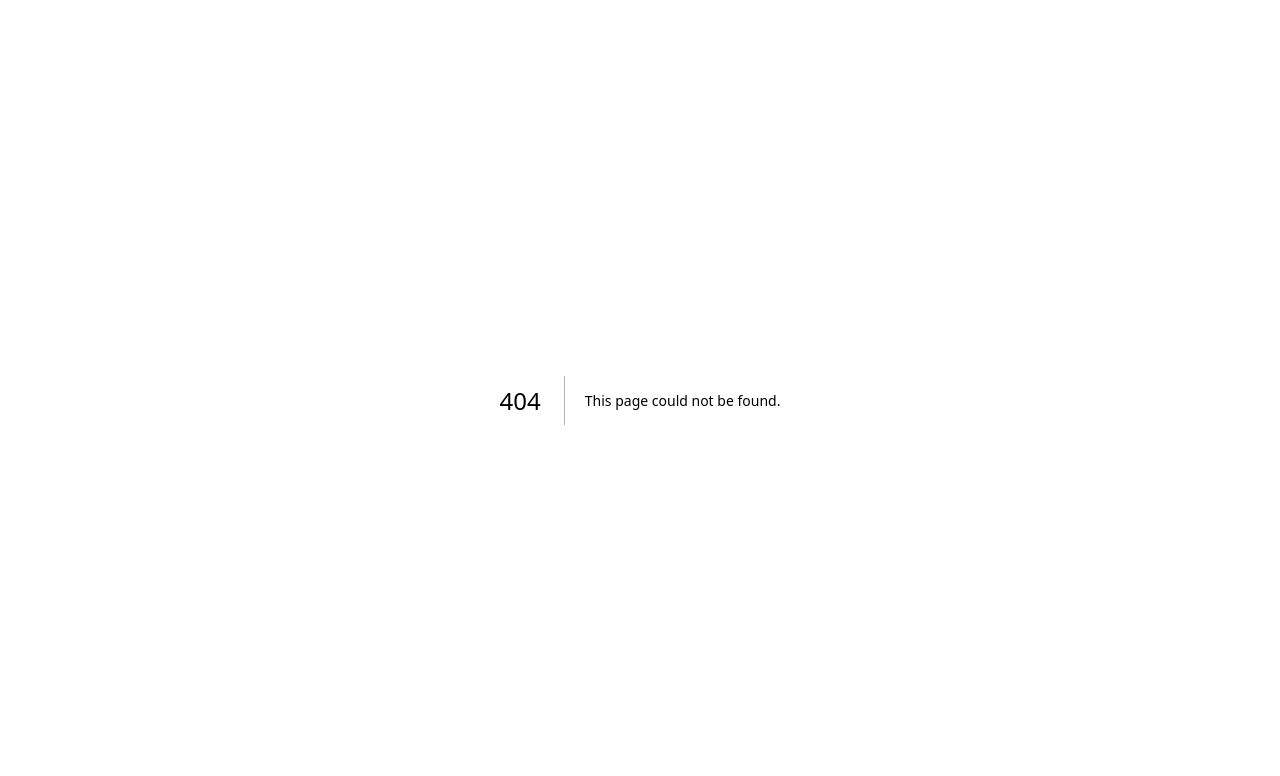
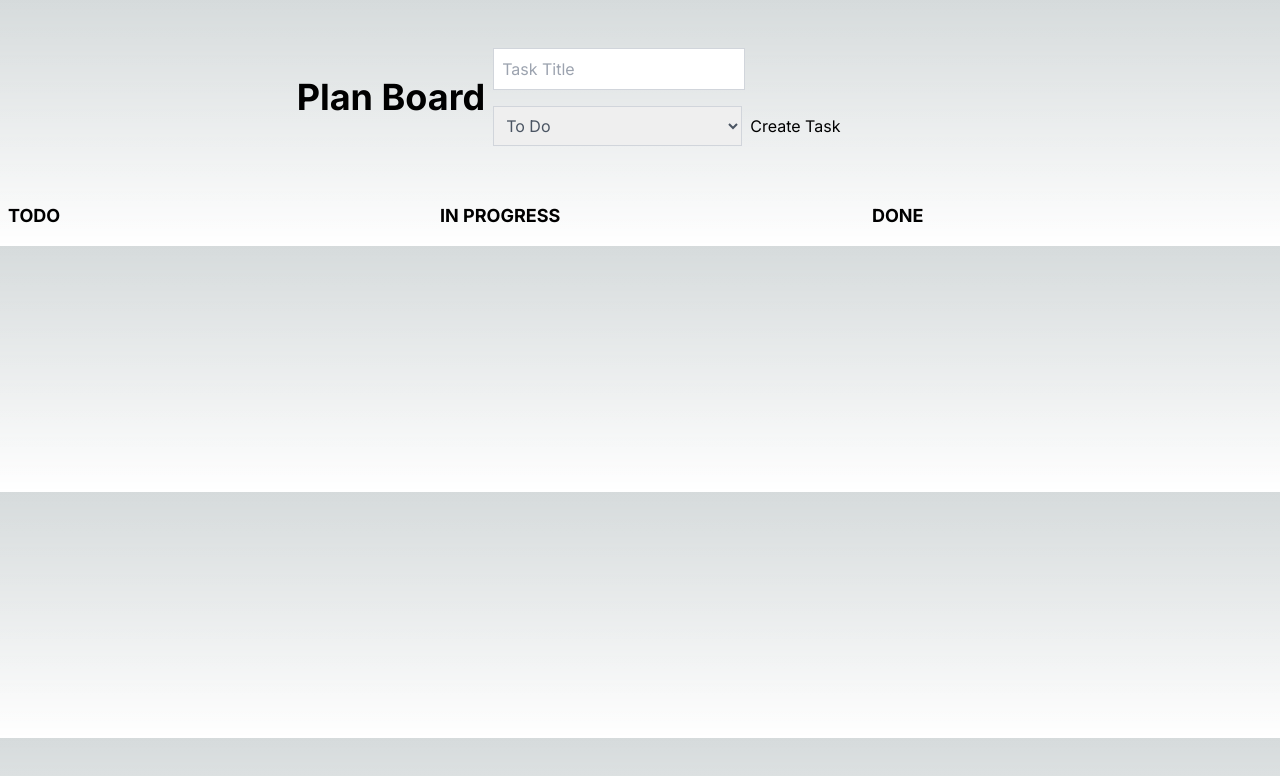
Before and after one commit to kiridharan/plan-board, a Next.js app: page /plan-board/ in a window 1280 px wide. Before the commit this address had no page. Shown: the top 776 px of the page. Built offline with nearby package versions, Linux system fonts and the light colour scheme.

Commit message:
chore: Update next.config.mjs and KanbanBoard.tsx

```diff
--- a/next.config.mjs
+++ b/next.config.mjs
@@ -1,4 +1,7 @@
 /** @type {import('next').NextConfig} */
-const nextConfig = {};
+const nextConfig = {
+  basePath: "/plan-board",
+  //   output: "export",
+};
 
 export default nextConfig;
--- a/src/app/task/[id]/page.tsx
+++ b/src/app/task/[id]/page.tsx
@@ -2,7 +2,7 @@
 // /app/task/[id]/page.tsx
 import { useRouter } from "next/navigation";
 import { useEffect, useState } from "react";
-import { Task, useTaskStore } from "@/store/store"; // Assuming the Task type is here
+import { Task, useTaskStore } from "@/store/store"; // A
 
 const TaskDetailsPage = ({ params }: { params: { id: string } }) => {
   const router = useRouter();
--- a/src/components/KanbanBoard.tsx
+++ b/src/components/KanbanBoard.tsx
@@ -1,6 +1,6 @@
 "use client";
 
-import React, { useEffect, useState } from "react";
+import React from "react";
 import { useTaskStore } from "@/store/store";
 import SortableTaskCard from "./SortableTaskCard";
 import { useRouter } from "next/navigation";
@@ -8,17 +8,13 @@ import { useRouter } from "next/navigation";
 
 const KanbanBoard: React.FC = () => {
   const { tasks, updateTaskStatus, deleteTask } = useTaskStore();
-  const [isClient, setIsClient] = useState(false);
+
   const router = useRouter();
-
-  useEffect(() => {
-    setIsClient(true); // Ensures that the component is running on the client side
-  }, []);
 
   return (
     <div className="flex justify-between space-x-4">
       {["todo", "in-progress", "done"].map((status) => (
-        <div className="w-1/3 p-2 rounded">
+        <div className="w-1/3 p-2 rounded" key={status}>
           <h2 className="text-lg font-bold mb-2">
             {status.replace("-", " ").toUpperCase()}
           </h2>
```
